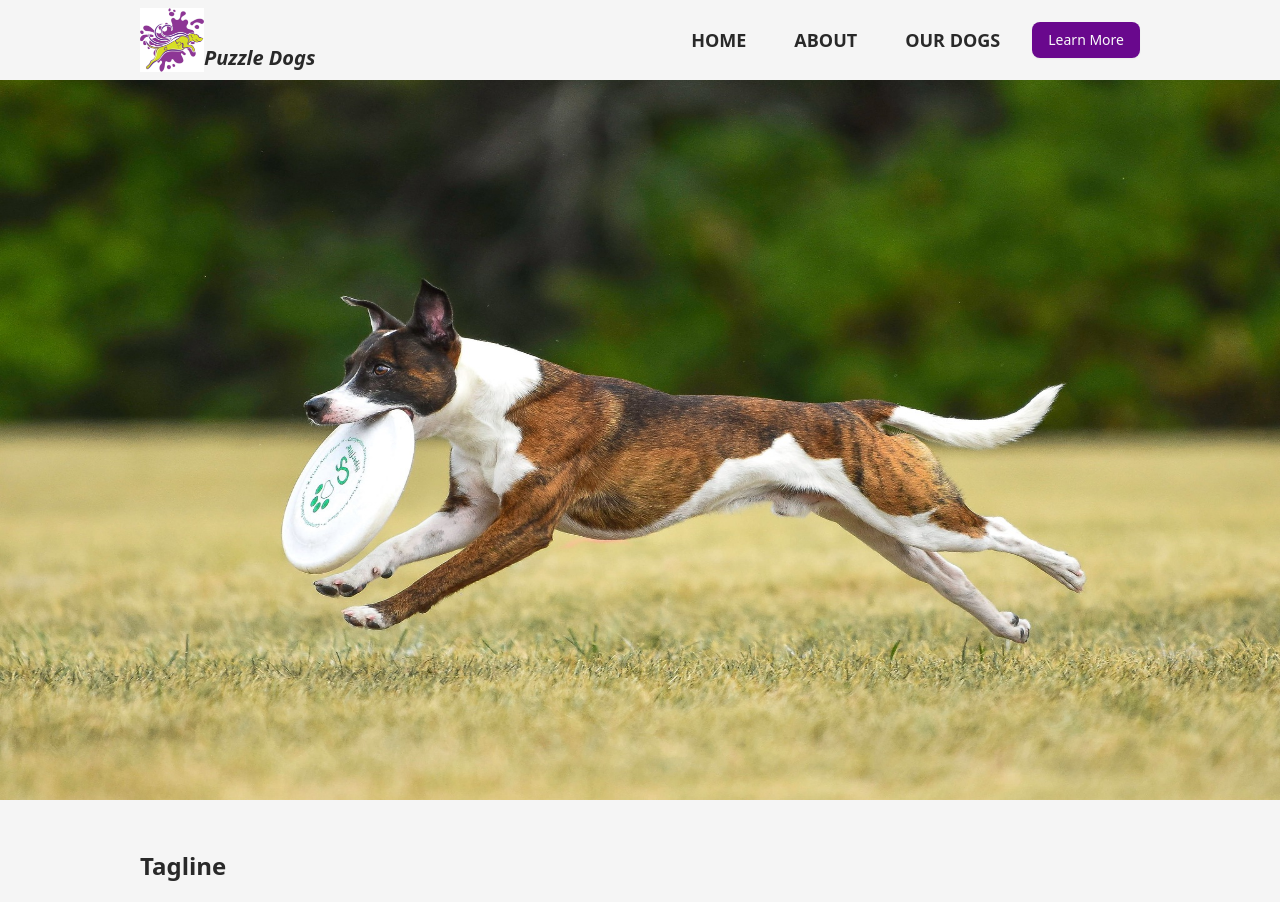
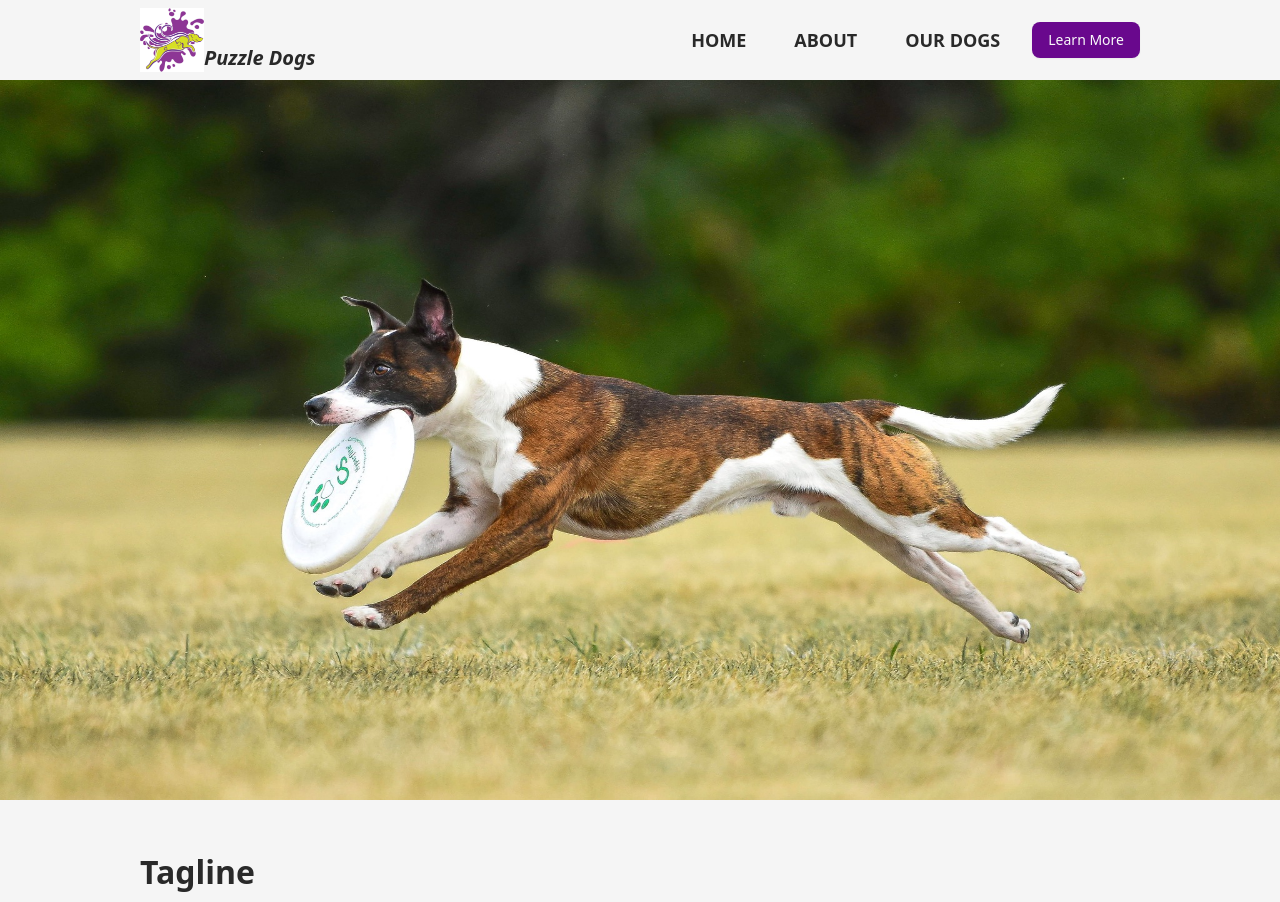
Before and after one commit to Danielle254/puzzle-dogs, a Next.js app: page / in a window 1280 px wide. Shown: the top 902 px of the page. Built offline with nearby package versions, Linux system fonts and the light colour scheme.

Commit message:
style: increase font size of h2 and increase pb

```diff
--- a/app/globals.css
+++ b/app/globals.css
@@ -86,7 +86,7 @@
 }
 
 h2 {
-  font-size: 24px;
+  font-size: 32px;
   font-weight: bold;
-  padding-bottom: 20px;
+  padding-bottom: 24px;
 }
```
